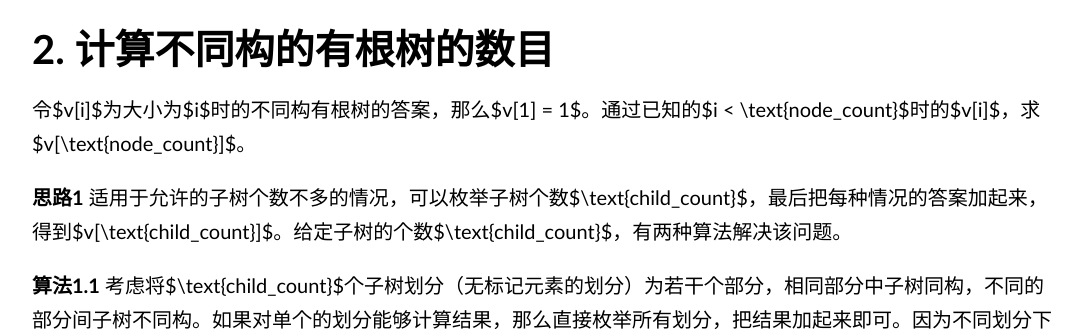
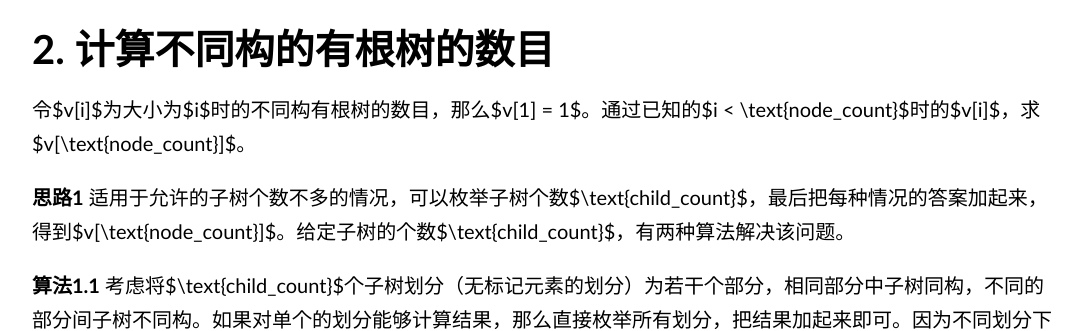
Before and after one commit to baihacker/main, a Jekyll site: the page built from docs/_posts/2021-02-09-Count_free_tree_with_constraints.md, in a window 1280 px wide and 900 px high, scrolled down 571 px. Shown: the part 163-494 px from the top of the window, without its empty margins (96-1180 px from the left). Built offline with Jekyll 4.4.1, drawn with Linux system fonts in a browser that asks for light colours; comment, search, counter and statistics services are not loaded.

Commit message:
Fix typo.

```diff
--- a/docs/_posts/2021-02-09-Count_free_tree_with_constraints.md
+++ b/docs/_posts/2021-02-09-Count_free_tree_with_constraints.md
@@ -28,9 +28,9 @@ categories: [math]
 于是问题转换为计算不同构的有根树的数目
 
 # 2. 计算不同构的有根树的数目
-令$v[i]$为大小为$i$时的不同构有根树的答案，那么$v[1] = 1$。通过已知的$i < \text{node_count}$时的$v[i]$，求$v[\text{node_count}]$。
+令$v[i]$为大小为$i$时的不同构有根树的数目，那么$v[1] = 1$。通过已知的$i < \text{node_count}$时的$v[i]$，求$v[\text{node_count}]$。
 
-**思路1** 适用于允许的子树个数不多的情况，可以枚举子树个数$\text{child_count}$，最后把每种情况的答案加起来，得到$v[\text{child_count}]$。给定子树的个数$\text{child_count}$，有两种算法解决该问题。
+**思路1** 适用于允许的子树个数不多的情况，可以枚举子树个数$\text{child_count}$，最后把每种情况的答案加起来，得到$v[\text{node_count}]$。给定子树的个数$\text{child_count}$，有两种算法解决该问题。
 
 **算法1.1** 考虑将$\text{child_count}$个子树划分（无标记元素的划分）为若干个部分，相同部分中子树同构，不同的部分间子树不同构。如果对单个的划分能够计算结果，那么直接枚举所有划分，把结果加起来即可。因为不同划分下的树，不可能同构。
 
```
